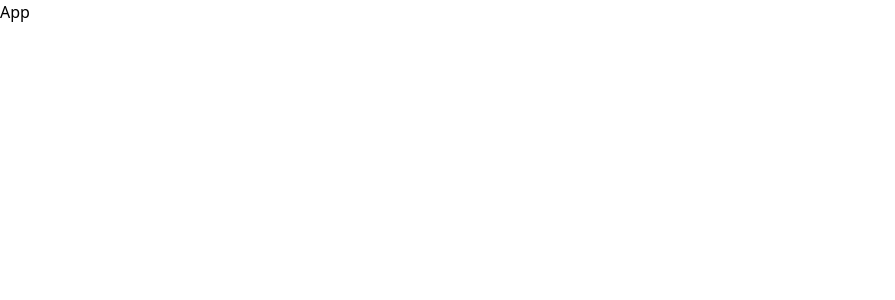
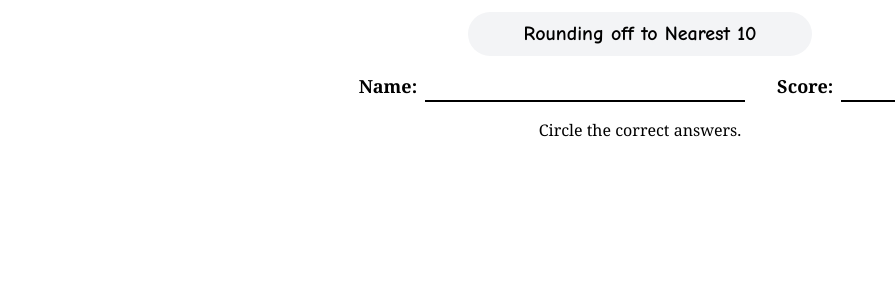
Before and after one commit to lilhalzy/math-worksheet, a React (Vite) app: page / in a window 1280 px wide. Shown: the top 300 px of the page, without its empty margins (0-895 px from the left). Built offline with nearby package versions, Linux system fonts and the light colour scheme.

Commit message:
feat: added header

```diff
--- a/src/App.jsx
+++ b/src/App.jsx
@@ -1,8 +1,40 @@
-import React from 'react'
+import React, {useState} from 'react'
 
 const App = () => {
+  const [score, setScore] = useState(null)
+  const [name, setName] = useState("")
+
   return (
-    <div>App</div>
+    <div className='max-w-4xl mx-auto p-3 font-serif'> {/* step 3 */}
+      <div className='flex justify-center items-center '>
+        <h1 className='bg-gray-100 px-14 py-2 rounded-4xl text-xl font-sketch font-bold'>Rounding off to Nearest 10</h1>
+      </div>
+      <div className="flex justify-center my-4 mx-auto">
+        <div className="text-sm md:text-lg font-bold">
+          <label htmlFor="name" className="mr-2">Name:</label>
+          <input
+            id="name"
+            type="text"
+            value={name}
+            onChange={(e) => setName(e.target.value)}
+            className="border-b-2 text-sm md:text-lg border-black focus:outline-none w-40 md:w-80"
+          />
+        </div>
+        <div className="pl-8 text-sm md:text-lg font-bold">
+          <label htmlFor="score" className="mr-2">Score:</label>
+          <input
+            id="score"
+            type="text"
+            value={score}
+            onChange={(e) => setScore(e.target.value)}
+            className="border-b-2 border-black focus:outline-none w-18 md:w-20"
+          />
+        </div>
+      </div>
+      <div className="flex justify-center items-center">
+        <span>Circle the correct answers.</span>
+      </div>
+    </div>
   )
 }
 
```
